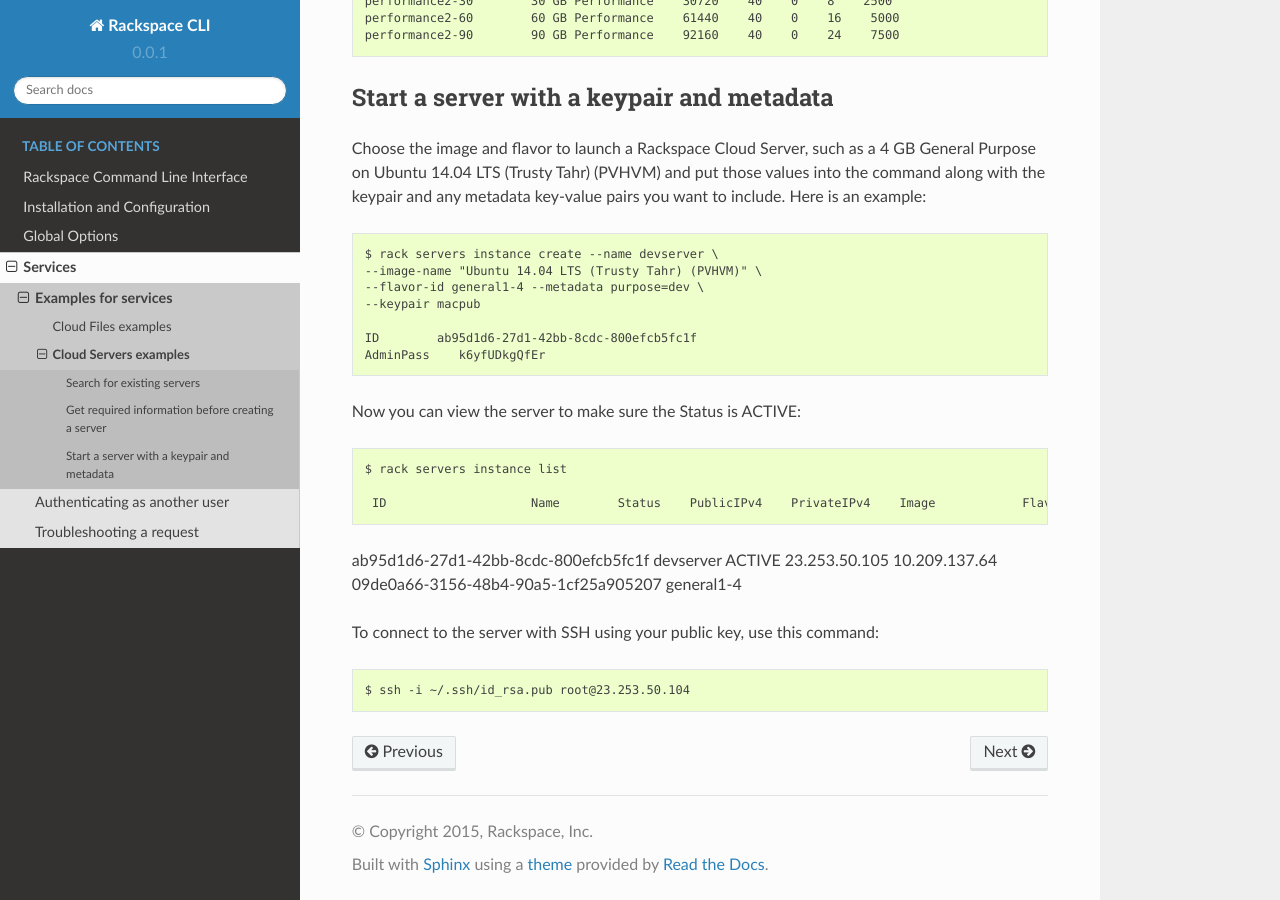
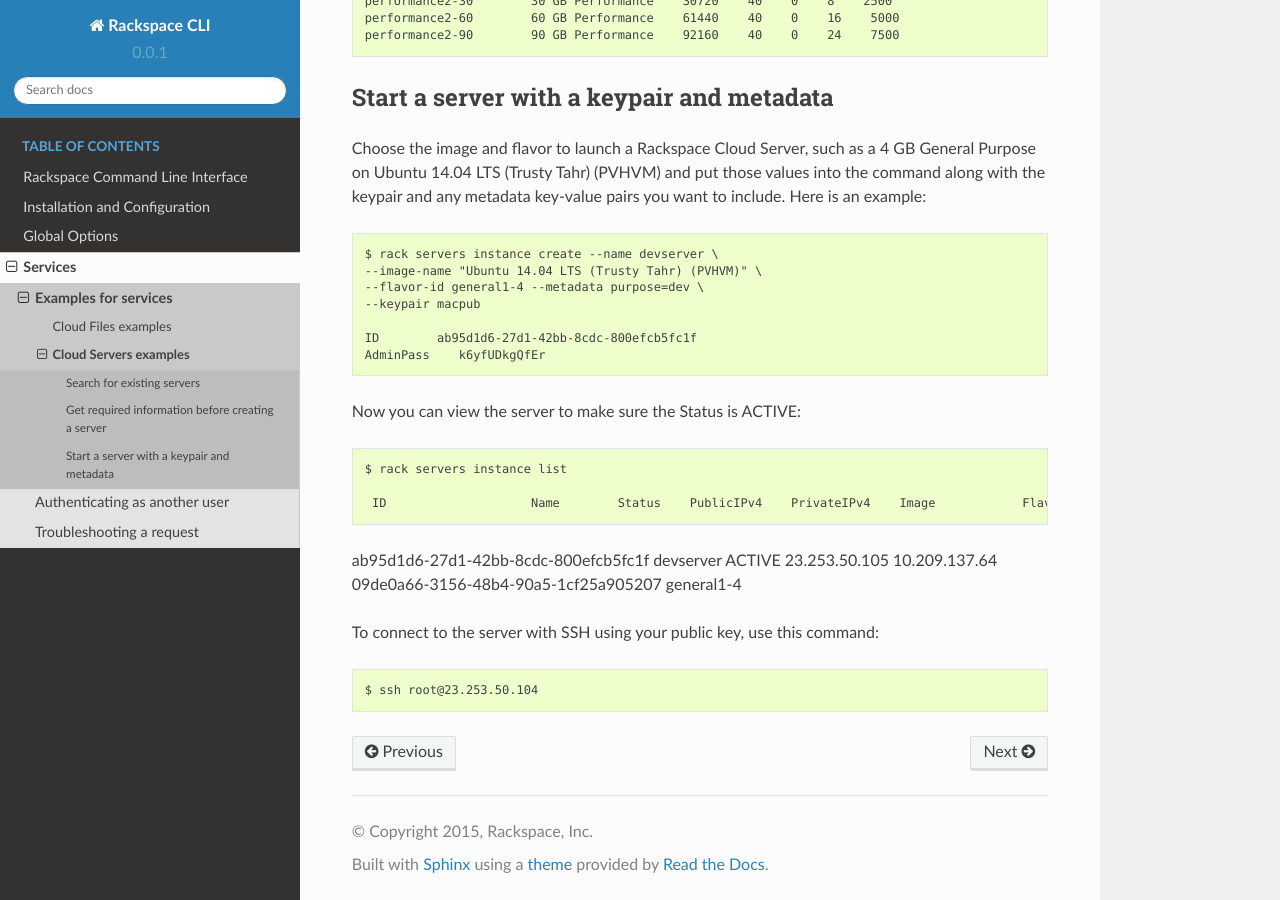
Before and after one commit to rackspace/rack, a Sphinx documentation site: the page built from docs/services/cloudserversexamples.rst, in a window 1280 px wide and 900 px high, scrolled down 3374 px. Built offline with Sphinx 7.4.7 and the Read the Docs theme 2.0.0, drawn with Linux system fonts in a browser that asks for light colours; pages that are not in the unit, such as notebooks, are missing from menus.

Commit message:
Simplify the ssh command even more!

```diff
--- a/docs/services/cloudserversexamples.rst
+++ b/docs/services/cloudserversexamples.rst
@@ -192,4 +192,4 @@
 
 To connect to the server with SSH using your public key, use this command::
 
-    $ ssh -i ~/.ssh/id_rsa.pub root@23.253.50.104
+    $ ssh root@23.253.50.104
```
